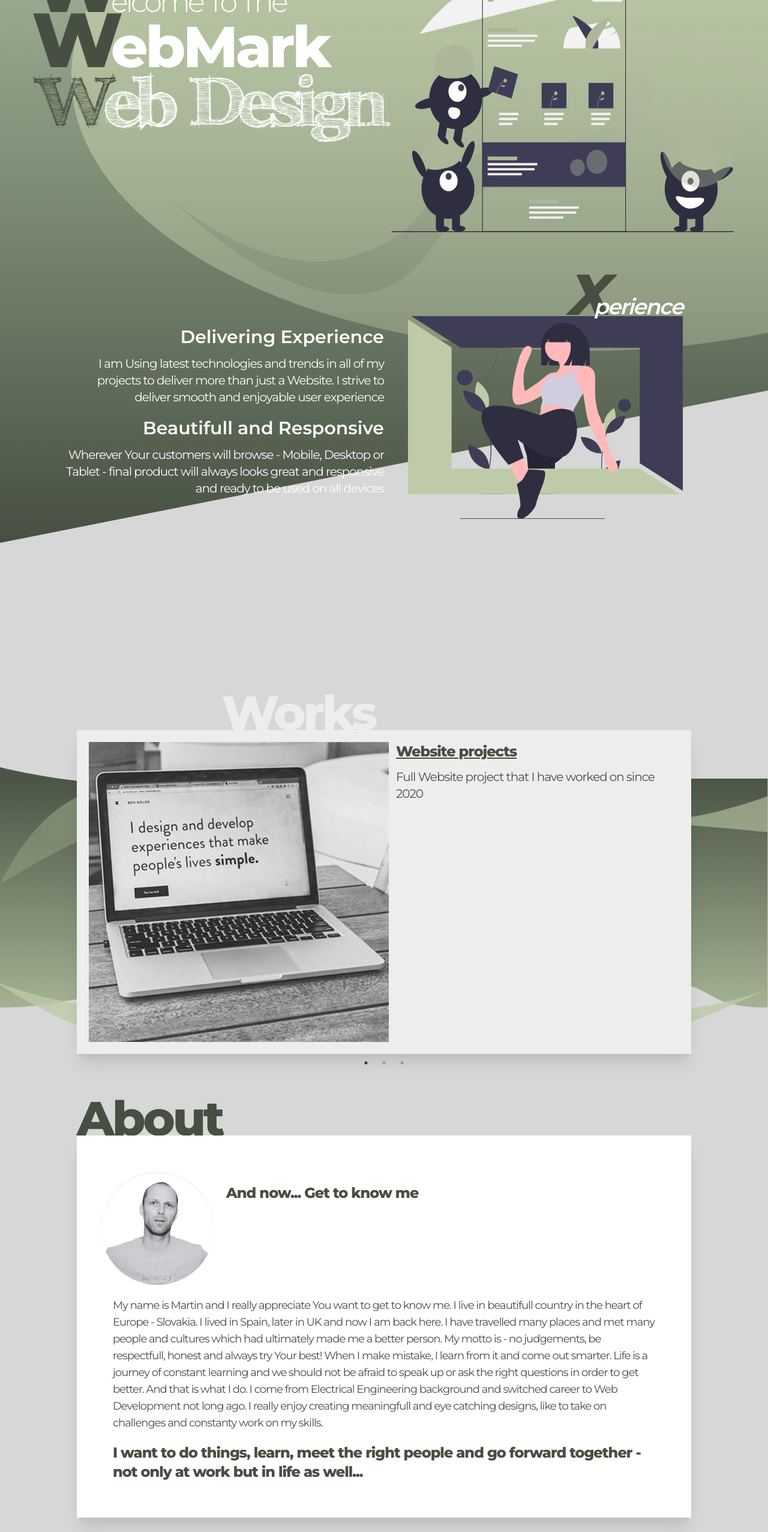
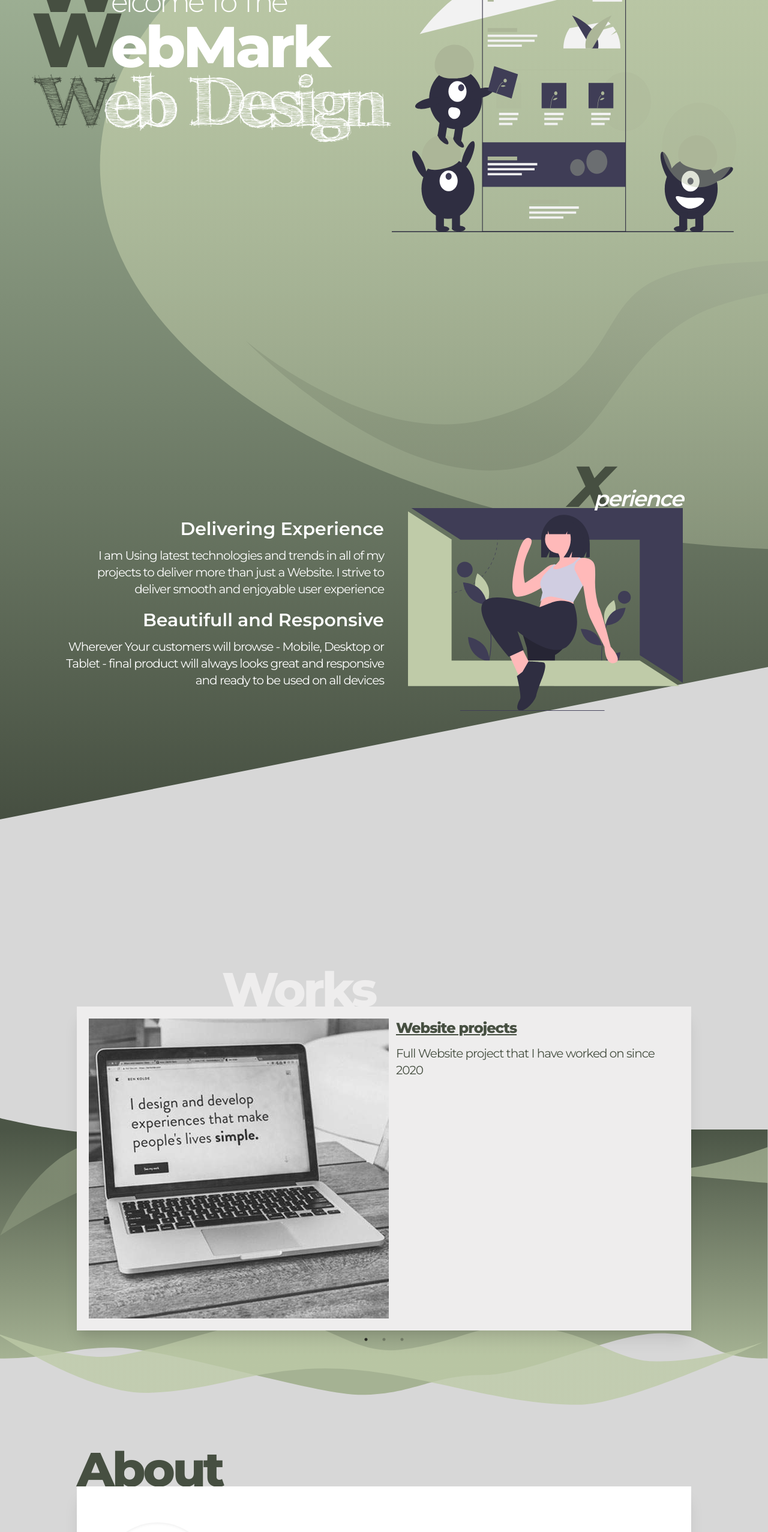
Before and after one commit to MartinKuracka/webmark-react, a React (Create React App) app: page / in a window 1280 px wide. Shown: the part 234-2788 px from the top of the page at 60% size. Built offline with nearby package versions, Linux system fonts and the light colour scheme.

Commit message:
adding min height-screen to tailwinds and project

```diff
--- a/src/containers/about_section/about.js
+++ b/src/containers/about_section/about.js
@@ -3,7 +3,7 @@ import Myface from '../../img/face_BW2.PNG';
 
 const AboutSection = () => {
     return(
-        <div className='flex w-full max-w-screen-lg justify-center' id='about'>
+        <div className='flex w-full max-w-screen-lg min-h-screen justify-center' id='about'>
             <div className='w-11/12 max-w-1024 flex mt-20 flex-col'>
                 <h1 className='text-primary'>About</h1>
                 <div className='w-full bg-secondary shadow-xl lg:p-10'>
--- a/src/containers/coop_section/coop.js
+++ b/src/containers/coop_section/coop.js
@@ -6,7 +6,7 @@ const CoopSection = () => {
 
     return(
         <div className='w-full flex justify-center mt-36' id='coop'>
-            <div className='flex flex-col w-full justify-center items-center my-20'>
+            <div className='flex flex-col min-h-screen w-full justify-center items-center my-20'>
                 <h1 className='w-11/12 max-w-screen-xl text-right text-primary z-10 mr-10'>Coop</h1>
                 <div className='flex justify-center bg-white'>
                 <div className='flex justify-center flex-col w-full max-w-screen-xl md:flex-row lg:w-9/12'>
--- a/src/containers/home_section/home.js
+++ b/src/containers/home_section/home.js
@@ -23,7 +23,7 @@ const HeadSection = () => {
                     </div>
                 </div>
                 {/* Intro section */}
-                <div className='w-full flex justify-center ' id='intro'>
+                <div className='w-full flex justify-center min-h-screen' id='intro'>
                     <div className='w-11/12 max-w-xl flex flex-col lg:flex-row lg:items-center lg:justify-center mx-auto'>
                         <div className='pt-10 lg:w-1/2 lg:text-right mt-10'>
                             <b className='text-white font-semibold lg:text-3xl text-xl'>Delivering Experience</b>
--- a/tailwind.config.js
+++ b/tailwind.config.js
@@ -34,6 +34,7 @@ module.exports = {
         '3/4': '75%',
         '4/5': '86%',
         'full': '100%',
+        'screen': '100vh'
        },
        maxWidth: {
          '500': '500px',
```
